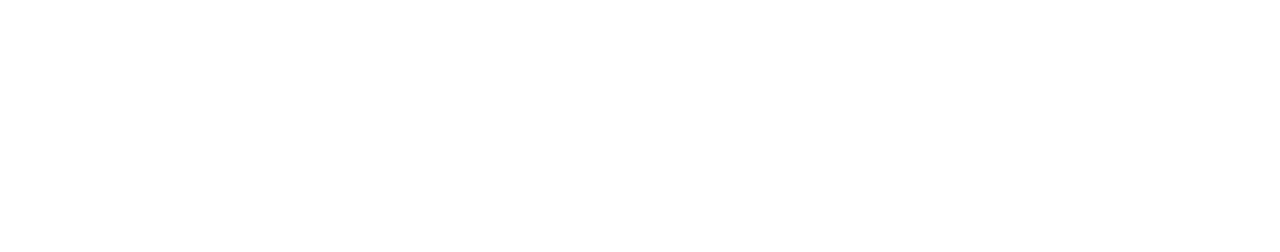
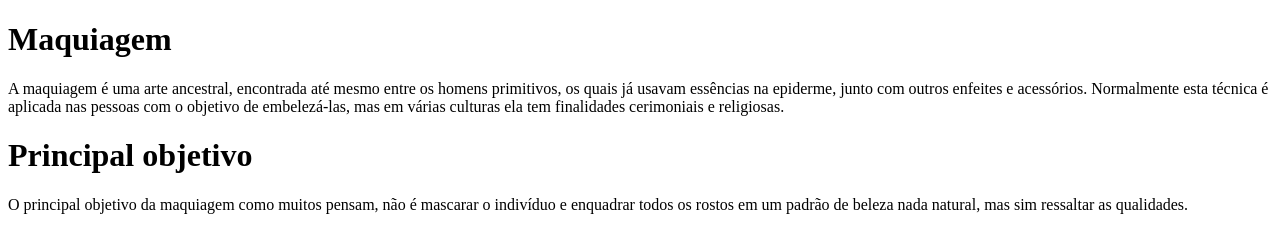
Before and after one commit to Anagilio/Vscodelivia, a plain HTML site: page index.html in a window 1280 px wide. Drawn offline with Linux system fonts and the light colour scheme.

Commit message:
Add files via upload

```diff
--- a/index.html
+++ b/index.html
@@ -7,6 +7,8 @@
     <title>Document</title>
 </head>
 <body>
-
-</body>
+    <h1>Maquiagem</h1>
+    <p> A maquiagem é uma arte ancestral, encontrada até mesmo entre os homens primitivos, os quais já usavam essências na epiderme, junto com outros enfeites e acessórios. Normalmente esta técnica é aplicada nas pessoas com o objetivo de embelezá-las, mas em várias culturas ela tem finalidades cerimoniais e religiosas.</p>
+</body><h1> Principal objetivo</h1>
+<p> O principal objetivo da maquiagem como muitos pensam, não é mascarar o indivíduo e enquadrar todos os rostos em um padrão de beleza nada natural, mas sim ressaltar as qualidades.</p>
 </html>
```
Also changed, not shown: maquiagem.jpg (added).
